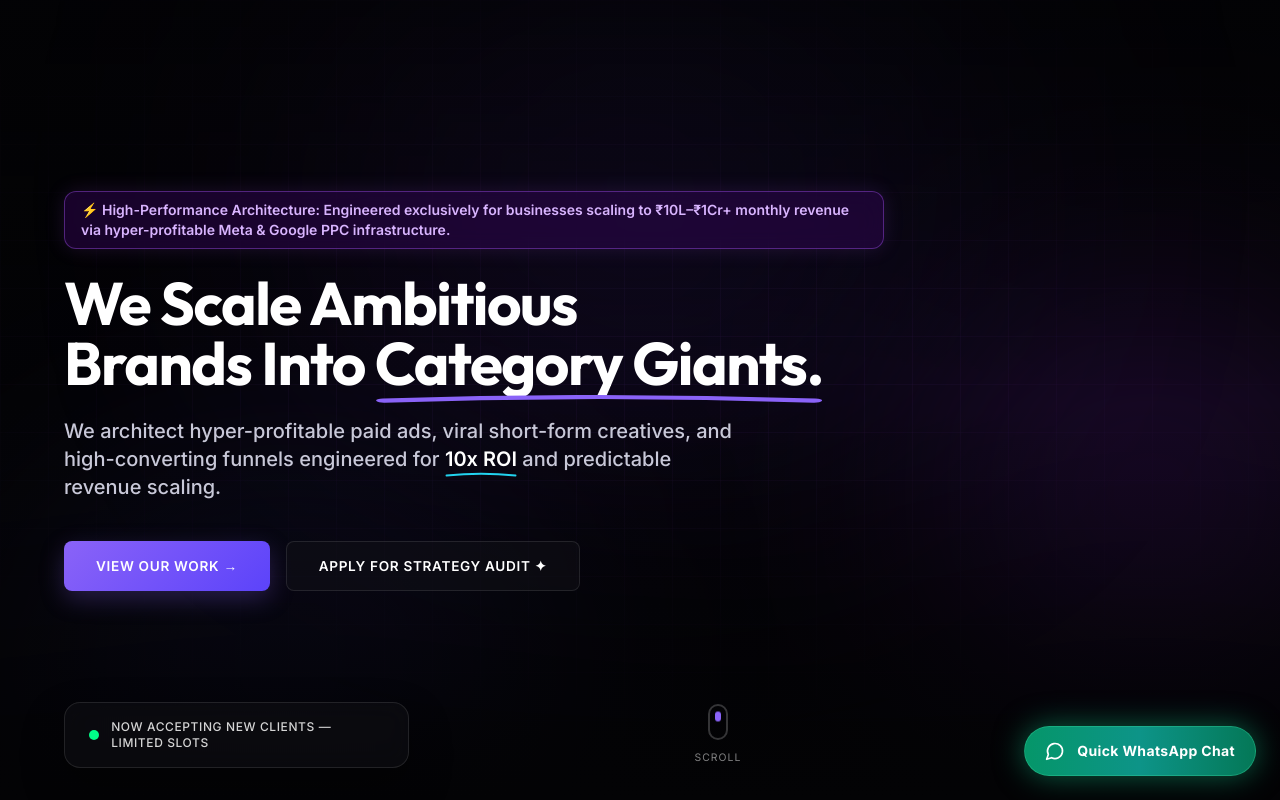
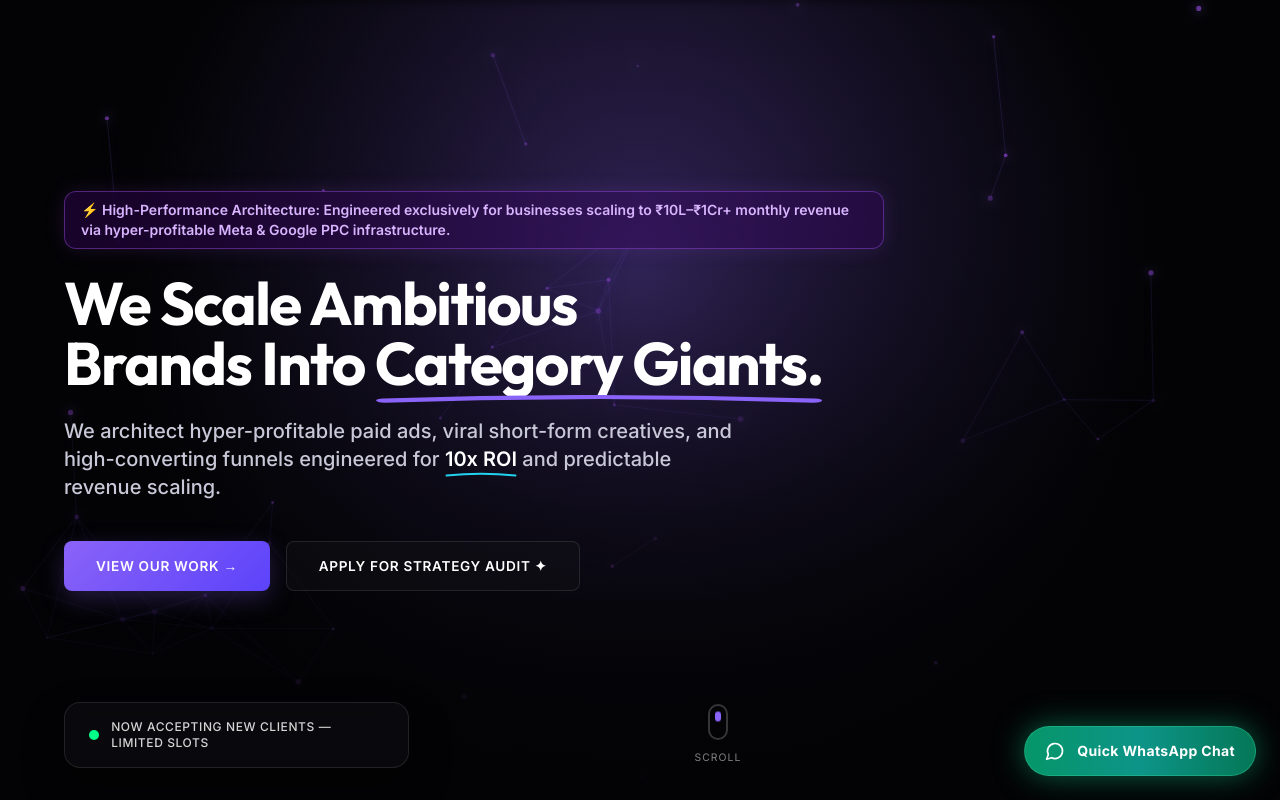
Before and after one commit to zonex-growth-hub/zonex-growth-hub, a React (Vite) app: page / in a window 1280 px wide. Shown: the top 800 px of the page. Built offline with nearby package versions, Linux system fonts and the light colour scheme.

Commit message:
Completely rewrite Hero background using self-contained HTML5 Canvas Cyber Wave & Particle Matrix

```diff
--- a/src/components/Hero.tsx
+++ b/src/components/Hero.tsx
@@ -1,6 +1,104 @@
 import React, { useEffect, useRef } from 'react';
 import { motion } from 'framer-motion';
 import { useApp } from '@/context/AppContext';
+
+export const HeroBackground = React.forwardRef<HTMLDivElement>((_, ref) => {
+  const canvasRef = useRef<HTMLCanvasElement | null>(null);
+
+  useEffect(() => {
+    const canvas = canvasRef.current;
+    if (!canvas) return;
+    const ctx = canvas.getContext('2d');
+    if (!ctx) return;
+
+    let animationFrameId: number;
+    let width = (canvas.width = window.innerWidth);
+    let height = (canvas.height = window.innerHeight);
+
+    const handleResize = () => {
+      if (!canvas) return;
+      width = canvas.width = window.innerWidth;
+      height = canvas.height = window.innerHeight;
+    };
+    window.addEventListener('resize', handleResize);
+
+    const particles: Array<{ x: number; y: number; vx: number; vy: number; radius: number; alpha: number }> = [];
+    for (let i = 0; i < 45; i++) {
+      particles.push({
+        x: Math.random() * width,
+        y: Math.random() * height,
+        vx: (Math.random() - 0.5) * 0.6,
+        vy: (Math.random() - 0.5) * 0.6,
+        radius: Math.random() * 2 + 1,
+        alpha: Math.random() * 0.5 + 0.2
+      });
+    }
+
+    const render = () => {
+      ctx.clearRect(0, 0, width, height);
+
+      // Background base
+      ctx.fillStyle = '#030305';
+      ctx.fillRect(0, 0, width, height);
+
+      // Draw glowing purple gradient mesh
+      const grad1 = ctx.createRadialGradient(width * 0.5, height * 0.35, 10, width * 0.5, height * 0.35, width * 0.4);
+      grad1.addColorStop(0, 'rgba(138, 99, 248, 0.25)');
+      grad1.addColorStop(1, 'rgba(3, 3, 5, 0)');
+      ctx.fillStyle = grad1;
+      ctx.fillRect(0, 0, width, height);
+
+      // Connect & draw particles
+      ctx.strokeStyle = 'rgba(138, 99, 248, 0.15)';
+      ctx.lineWidth = 1;
+
+      for (let i = 0; i < particles.length; i++) {
+        const p = particles[i];
+        p.x += p.vx;
+        p.y += p.vy;
+
+        if (p.x < 0 || p.x > width) p.vx *= -1;
+        if (p.y < 0 || p.y > height) p.vy *= -1;
+
+        ctx.beginPath();
+        ctx.arc(p.x, p.y, p.radius, 0, Math.PI * 2);
+        ctx.fillStyle = `rgba(168, 85, 247, ${p.alpha})`;
+        ctx.shadowBlur = 10;
+        ctx.shadowColor = '#8A63F8';
+        ctx.fill();
+
+        for (let j = i + 1; j < particles.length; j++) {
+          const p2 = particles[j];
+          const dx = p.x - p2.x;
+          const dy = p.y - p2.y;
+          const dist = Math.sqrt(dx * dx + dy * dy);
+          if (dist < 130) {
+            ctx.beginPath();
+            ctx.moveTo(p.x, p.y);
+            ctx.lineTo(p2.x, p2.y);
+            ctx.stroke();
+          }
+        }
+      }
+
+      animationFrameId = requestAnimationFrame(render);
+    };
+
+    render();
+
+    return () => {
+      window.removeEventListener('resize', handleResize);
+      cancelAnimationFrame(animationFrameId);
+    };
+  }, []);
+
+  return (
+    <div ref={ref} className="absolute inset-0 w-full h-full overflow-hidden pointer-events-none z-0" style={{ transform: 'scale(1) translateZ(0)' }}>
+      <canvas ref={canvasRef} className="w-full h-full block" />
+      <div className="absolute inset-0 bg-gradient-to-b from-transparent via-[#030305]/40 to-[#030305]" />
+    </div>
+  );
+});
 
 export const Hero: React.FC = () => {
   const { playClick } = useApp();
@@ -60,27 +158,8 @@ export const Hero: React.FC = () => {
       id="hero"
       className="hero-section relative min-h-screen w-full flex flex-col justify-between overflow-hidden text-white px-6 md:px-16 py-8"
     >
-      {/* Bulletproof Native Interactive Visual Engine */}
-      <div ref={videoRef} className="absolute inset-0 z-0 overflow-hidden pointer-events-none select-none bg-[#030305]" style={{ transform: 'scale(1) translateZ(0)' }}>
-        {/* Cyber Grid Pattern */}
-        <div
-          className="absolute inset-0 opacity-[0.18]"
-          style={{
-            backgroundImage: `linear-gradient(to right, rgba(168, 85, 247, 0.25) 1px, transparent 1px), linear-gradient(to bottom, rgba(168, 85, 247, 0.25) 1px, transparent 1px)`,
-            backgroundSize: '48px 48px',
-            maskImage: 'radial-gradient(ellipse 70% 60% at 50% 40%, #000 30%, transparent 100%)',
-            WebkitMaskImage: 'radial-gradient(ellipse 70% 60% at 50% 40%, #000 30%, transparent 100%)'
-          }}
-        />
-
-        {/* Pulsing Neon Atmosphere Orbs */}
-        <div className="absolute top-1/4 left-1/2 -translate-x-1/2 -translate-y-1/2 w-[650px] h-[450px] bg-gradient-to-tr from-purple-600/30 to-indigo-600/30 rounded-full blur-[140px] animate-pulse" />
-        <div className="absolute top-1/3 -right-24 w-[450px] h-[450px] bg-purple-900/30 rounded-full blur-[130px]" />
-        <div className="absolute -bottom-10 left-10 w-[500px] h-[350px] bg-indigo-900/25 rounded-full blur-[120px]" />
-
-        {/* Vignette Overlay for Crisp Readability */}
-        <div className="absolute inset-0 bg-gradient-to-b from-[#030305]/60 via-transparent to-[#030305]" />
-      </div>
+      {/* Self-contained HTML5 Canvas Cyber Wave & Particle Matrix */}
+      <HeroBackground ref={videoRef} />
 
       {/* Top Navbar Placeholder spacing/offset */}
       <div className="w-full h-16 md:h-20 shrink-0" />
```
Also changed, not shown: 18 other files (tests, documents, lock files or other folders).
